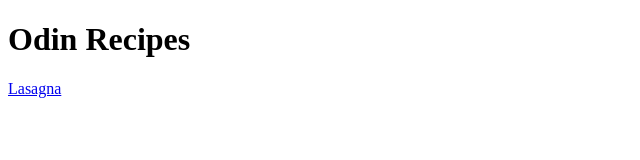
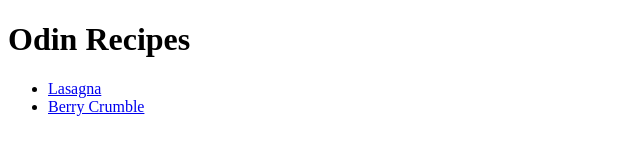
Before and after one commit to Touky13/odin-recipes, a plain HTML site: page index.html in a window 1280 px wide. Shown: the whole page, without its empty margins (0-640 px from the left). Drawn offline with Linux system fonts and the light colour scheme.

Commit message:
Added link to Crumble and organized links in list

```diff
--- a/index.html
+++ b/index.html
@@ -7,6 +7,9 @@
 
     <body>
         <h1>Odin Recipes</h1>
-        <a href="./recipes/lasagna.html" target="_blank" rel="noopener noreferrer">Lasagna</a>
+        <ul>
+            <li><a href="./recipes/lasagna.html" target="_blank" rel="noopener noreferrer">Lasagna</a></li>
+            <li><a href="./recipes/berry-crumble.html" target="_blank" rel="noopener noreferrer">Berry Crumble</a></li>
+        </ul>
     </body>
 </html>
```
